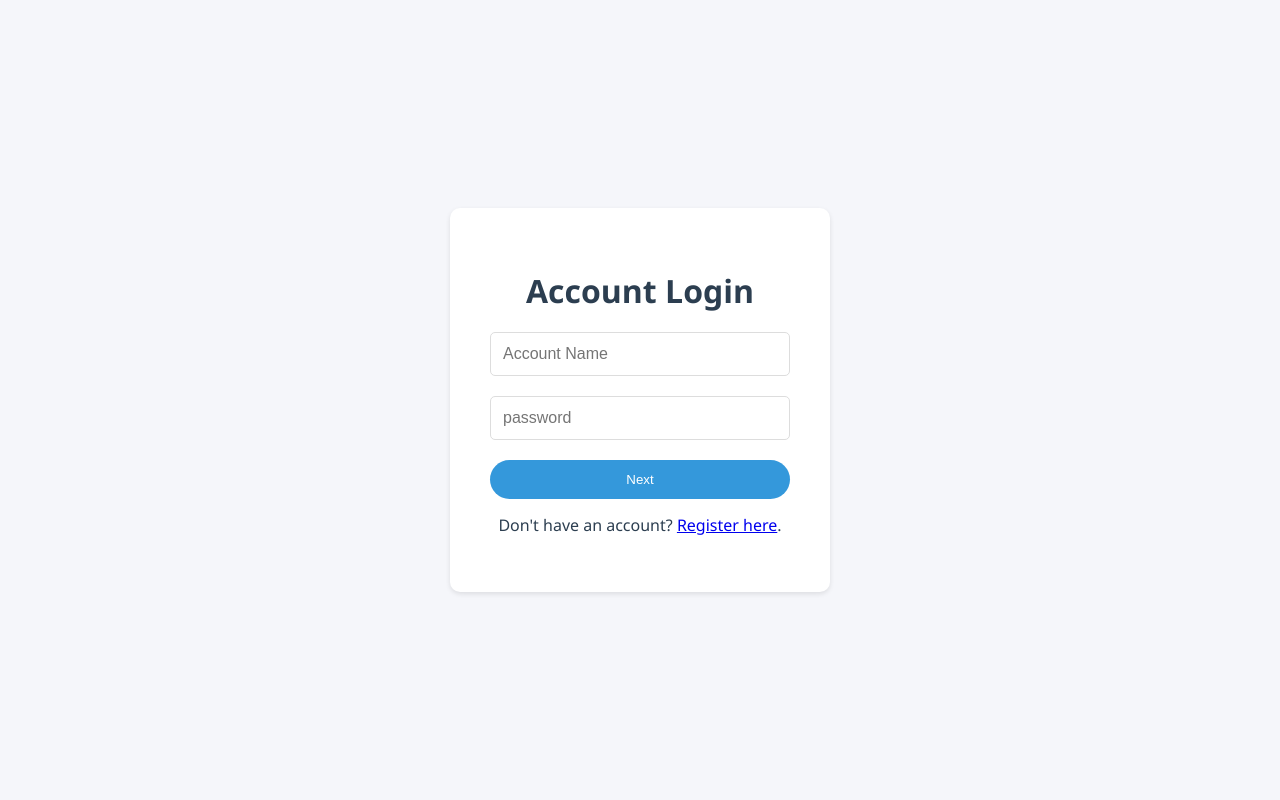
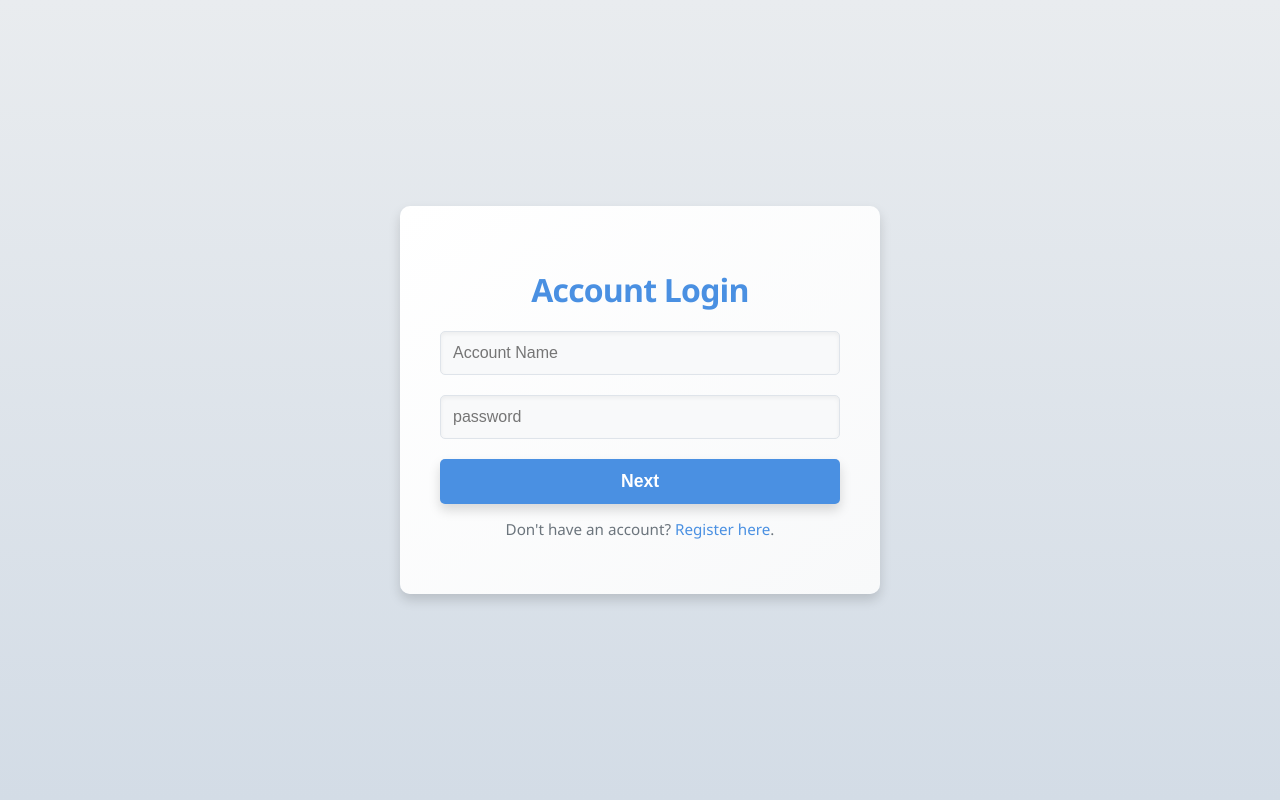
Before and after one commit to nikhilkumar0102/Elevate_Labs-Cyber-Security-Internship, a Flask app: page /login in a window 1280 px wide. Run offline with Flask 3, Linux system fonts and the light colour scheme; some libraries are stand-ins or nearby versions.

Commit message:
Update login.html

```diff
--- a/Project2 Chatapp/templates/login.html
+++ b/Project2 Chatapp/templates/login.html
@@ -9,47 +9,123 @@
 			href="{{ url_for('static', filename='styles.css') }}"
 		/>
 		<style>
-            /* Using the same styles as before */
+            :root {
+                --primary: #4a90e2;
+                --danger: #dc3545;
+                --shadow: 0 6px 12px rgba(0, 0, 0, 0.15);
+                --transition: all 0.3s ease-in-out;
+            }
+
             body {
                 display: flex;
                 justify-content: center;
                 align-items: center;
-				height: 100vh;
-				background-color: #f5f6fa;
+                min-height: 100vh;
+                background: linear-gradient(to bottom, #e9ecef, #d3dce6);
+                margin: 0;
+                padding: 0;
+                width: 100%;
+                overflow: hidden;
             }
+
             .login-container {
                 background: white;
                 padding: 40px;
                 border-radius: 10px;
                 box-shadow: var(--shadow);
                 text-align: center;
-				width: 300px;
+                width: 100%;
+                max-width: 400px;
+                margin: 20px;
+                position: relative;
+                overflow: hidden;
+                background: linear-gradient(145deg, #ffffff, #f8f9fa);
             }
+
             .login-container h1 {
                 color: var(--primary);
                 margin-bottom: 20px;
+                font-size: 2rem;
+                font-weight: 700;
+                letter-spacing: -0.025em;
             }
+
             .login-container input {
                 width: 100%;
                 padding: 12px;
                 margin-bottom: 20px;
-				border: 1px solid #ddd;
+                border: 1px solid #dfe4ea;
                 border-radius: 5px;
                 font-size: 1em;
                 box-sizing: border-box;
+                background: #f8f9fa;
+                box-shadow: inset 0 2px 4px rgba(0, 0, 0, 0.05);
+                transition: var(--transition);
             }
+
+            .login-container input:focus {
+                outline: none;
+                border-color: var(--primary);
+                box-shadow: 0 0 8px rgba(74, 144, 226, 0.4);
+                background: #ffffff;
+            }
+
             .login-container button {
                 width: 100%;
+                padding: 12px;
+                background: var(--primary);
+                color: white;
+                border: none;
+                border-radius: 5px;
+                font-size: 1.1em;
+                font-weight: 600;
+                cursor: pointer;
+                box-shadow: var(--shadow);
+                transition: var(--transition);
             }
+
+            .login-container button:hover {
+                background: #357abd;
+                transform: translateY(-2px);
+            }
+
             .login-container p {
                 margin-top: 15px;
+                font-size: 0.95em;
+                color: #6c757d;
             }
+
+            .login-container p a {
+                color: var(--primary);
+                text-decoration: none;
+                font-weight: 500;
+            }
+
+            .login-container p a:hover {
+                text-decoration: underline;
+                color: #357abd;
+            }
+
             .error {
                 color: var(--danger);
                 margin-bottom: 15px;
-                background-color: #fdd;
+                background-color: #fff1f2;
                 padding: 10px;
                 border-radius: 5px;
+                border-left: 4px solid var(--danger);
+                font-size: 0.95em;
+            }
+
+            @media (max-width: 480px) {
+                .login-container {
+                    padding: 20px;
+                    margin: 10px;
+                    max-width: 100%;
+                }
+
+                .login-container h1 {
+                    font-size: 1.5rem;
+                }
             }
         </style>
 	</head>
```
Lines whose indentation alone changed are shown as unchanged.
